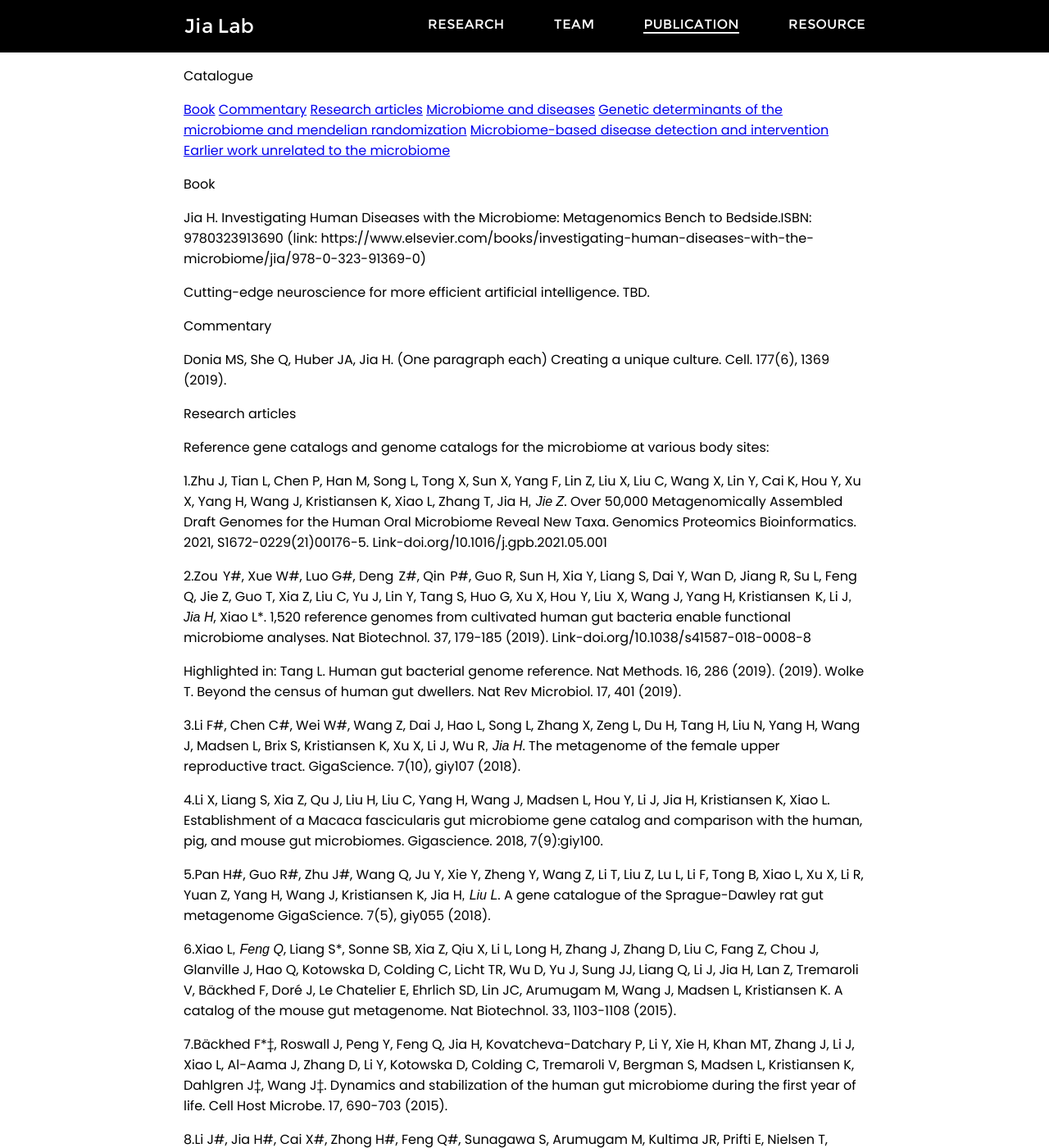
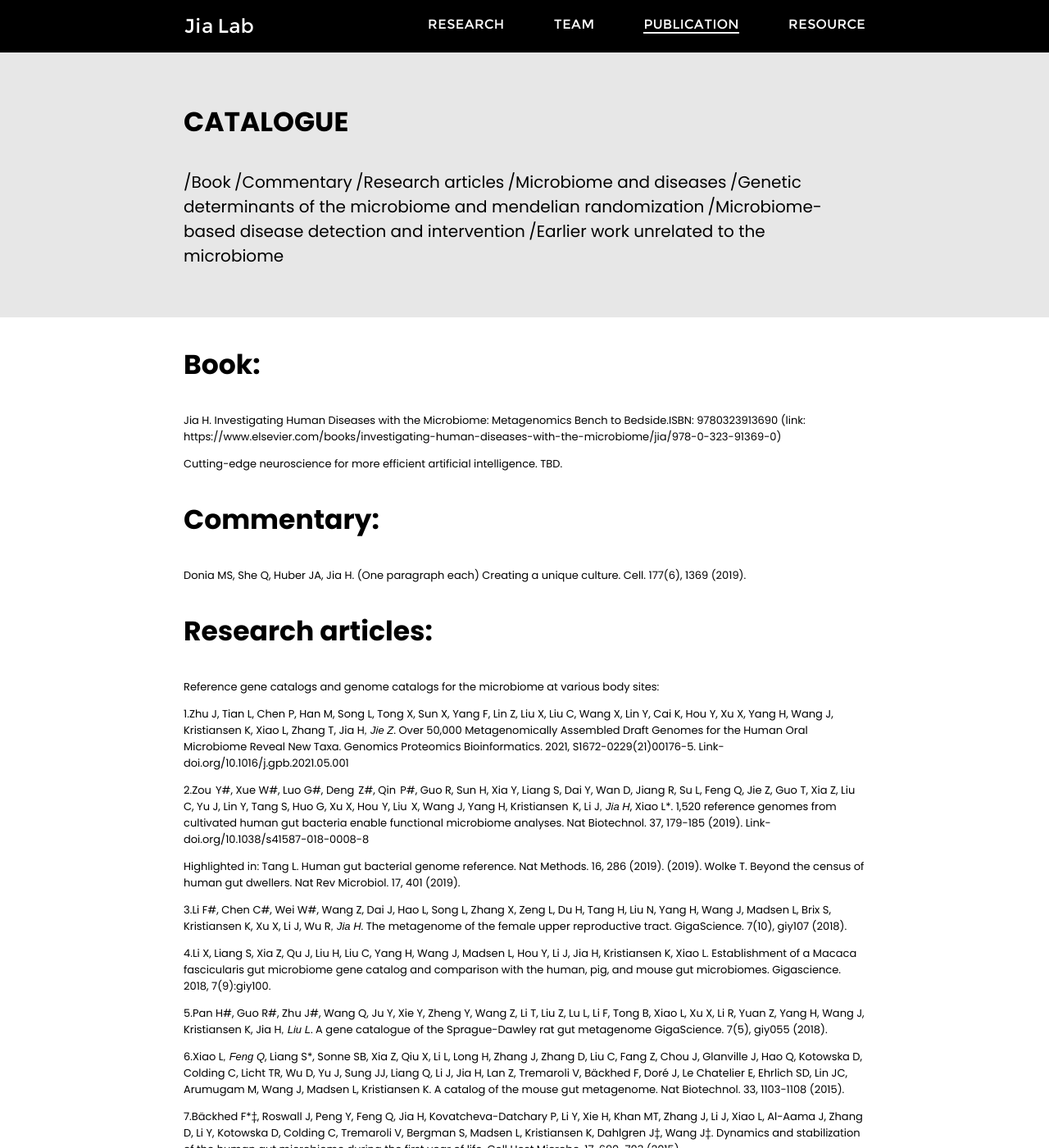
Before and after one commit to aghnu/JiaLab_website, a Jekyll site: the page built from pages/publication.html, in a window 1280 px wide and 1400 px high. Shown: the whole window at 82% size. Built offline with Jekyll 4.4.1, drawn with Linux system fonts in a browser that asks for light colours; some web fonts are replaced; some of the changed text lies outside the part shown.

Commit message:
Finish publication page styling

```diff
--- a/_sass/_pages.scss
+++ b/_sass/_pages.scss
@@ -15,9 +15,10 @@ $banner-info-title-weight:  700 !default;
 $banner-button-color:       #55D7B8 !default;
 $banner-button-height:      52px !default;
 $banner-button-width:       210px !default;
-$banner-button-radius:      26px !default;
+$banner-button-radius:      27px !default;
 $banner-button-margin-top:  80px !default;
-$banner-button-text-size:   16px !default;
+$banner-button-text-size:   20px !default;
+$banner-button-text-font:   $font-montserrat;
 $banner-button-text-color:  #000000;
 
 // research info
@@ -59,6 +60,19 @@ $resource-page-title-weight:            700;
 $resource-page-text-size:               $base-font-size;
 
 $resource-page-block-gap:               60px;
+
+// publication page
+$publication-page-title-size:               33px;
+$publication-page-title-weight:             700;
+
+$publication-page-text-size:                13px;
+
+$publication-page-block-gap:                60px;
+
+$publication-page-navigation-background:        #E7E7E7;
+$publication-page-navigation-item-color:        #000000;
+$publication-page-navigation-item-color-hover:  #55D7B8;
+$publication-page-navigation-item-size:         20px;
 
 // banner on research page/index.html
 .page-research-block-banner {
@@ -108,6 +122,8 @@ $resource-page-block-gap:               60px;
     border: none;
     color: $banner-button-text-color;
     font-size: $banner-button-text-size;
+    font-family: $banner-button-text-font;
+    text-transform: uppercase;
 }
 
 // research page intro
@@ -254,31 +270,75 @@ $resource-page-block-gap:               60px;
     flex-direction: column;
     margin-top: $resource-page-block-gap;
     margin-bottom: $resource-page-block-gap;
-    gap: $resource-page-block-gap;
-}
 
-.page-resource .page-resource-block-intro {
+    .page-resource-block-intro {
         .title {
             font-size: $resource-page-title-size;
             font-weight: $resource-page-title-weight;
-        margin: 0;
             text-transform: uppercase;
-    }
-
-    .text {
-        font-size: $resource-page-text-size;
-        margin: 0;
-    }
-}
-.page-resource .page-resource-block-body {
-    .title {
-        font-size: $resource-page-title-size;
-        font-weight: $resource-page-title-weight;
             margin: 0;
         }
 
         .text {
             font-size: $resource-page-text-size;
-        margin: 0;
         }
     }
+
+    .page-resource-block-body {
+        .title {
+            font-size: $resource-page-title-size;
+            font-weight: $resource-page-title-weight;
+        }
+
+        .text {
+            font-size: $resource-page-text-size;
+        }
+    }
+}
+
+// publication page
+
+.page-publication {
+    margin-top: 0;
+    margin-bottom: $publication-page-block-gap;
+
+    .page-publication-block-navigation {
+        background-color: $publication-page-navigation-background;
+        padding-top: $publication-page-block-gap;
+        padding-bottom: $publication-page-block-gap;
+        .title {
+            margin: 0;
+            font-size: $publication-page-title-size;
+            font-weight: $publication-page-title-weight;
+            text-transform: uppercase;
+        }
+        .catalogues_container {
+            padding-top: $publication-page-title-size;
+            .catalogue {
+                text-decoration: none;
+                color: $publication-page-navigation-item-color;
+                font-size: $publication-page-navigation-item-size;
+            }
+
+            .catalogue:hover {
+                color: $publication-page-navigation-item-color-hover;
+            }
+
+            .catalogue:before {
+                content: "/";
+                color: $publication-page-navigation-item-color;
+            }
+        }
+    }
+
+    .page-publication-block-body {
+        .title {
+            font-size: $publication-page-title-size;
+            font-weight: $publication-page-title-weight;
+        }
+
+        .text {
+            font-size: $publication-page-text-size;
+        }
+    }
+}
--- a/pages/publication.html
+++ b/pages/publication.html
@@ -7,8 +7,8 @@ transparent_navi: false
 {% assign catalogues = site.publications | sort: 'index' %}
 
 <div class="page-publication">
-    <div class="content-wrapper">
-        <div class="page-publication-block-navigation">
+    <div class="page-publication-block-navigation">
+        <div class="content-wrapper">
             <p class="title">Catalogue</p>
             <div class="catalogues_container">
                 {% for cata in catalogues %}
@@ -16,11 +16,12 @@ transparent_navi: false
                 {% endfor %}
             </div>
         </div>
-
+    </div>
+    <div class="content-wrapper">
         <div class="page-publication-block-body">
             {% for cata in catalogues %}
-            <p class="title" id="{{cata.query_id}}">{{cata.title}}</p>
-            {{cata.content}}
+            <p class="title" id="{{cata.query_id}}">{{cata.title}}:</p>
+            <div class="text">{{cata.content}}</div>
             {% endfor %}
         </div>
     </div>
```
Lines whose indentation alone changed are shown as unchanged.
